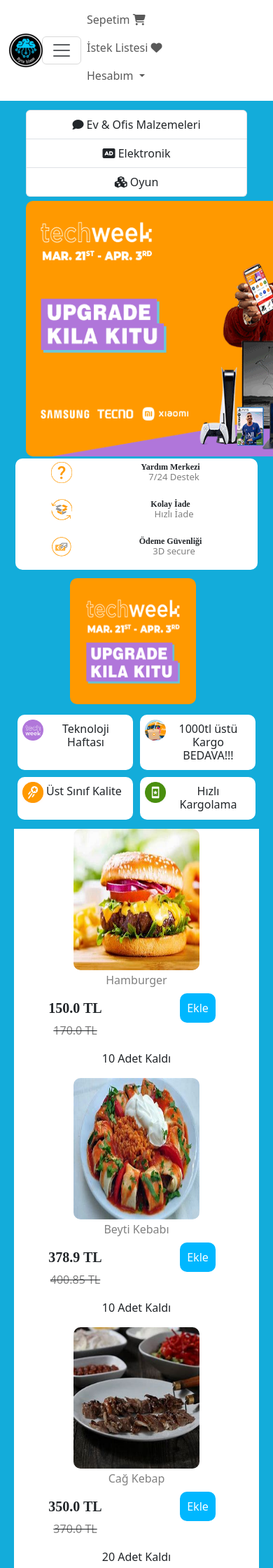
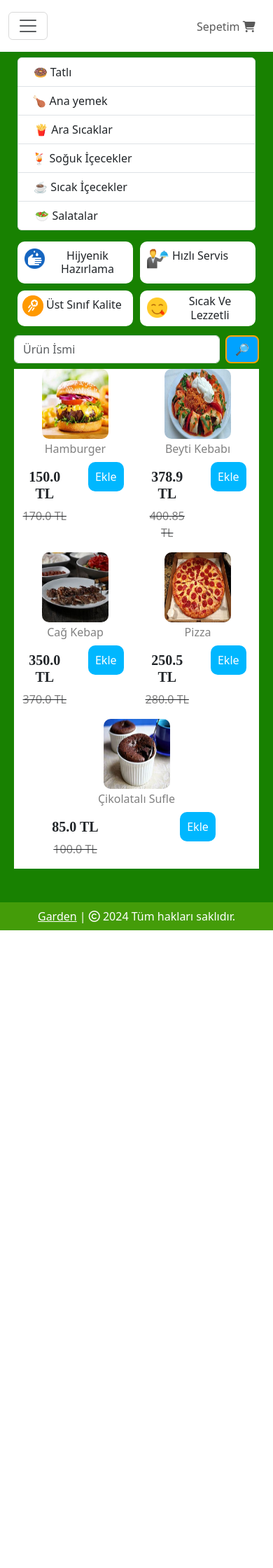
Before and after one commit to Byte-Blaze-Co/restorant-ordering-system, a Flask app: page / in a window 390 px wide; the page is wider, and only the part inside the window is pictured. Shown: the top 2240 px of that part at 70% size. After the commit the page ends 1329 px from the top of that part, so only its background shows below. Run offline with Flask 3, Linux system fonts and the light colour scheme; some libraries are stand-ins or nearby versions; some web fonts are replaced.

Commit message:
Mobile Adaptation update

```diff
--- a/website/__init__.py
+++ b/website/__init__.py
@@ -27,7 +27,6 @@
     app.config['SQLALCHEMY_DATABASE_URI'] = f'sqlite:///{DB_NAME}'
     GOOGLE_CLIENT_ID = "1087409452458-8asgv2ur8664id8te1uijrh523turdv4.apps.googleusercontent.com"
     client_secrets_file = os.path.join(pathlib.Path(__file__).parent, "client_secret.json")
-
     flow = Flow.from_client_secrets_file(
         client_secrets_file=client_secrets_file,
         scopes=["https://www.googleapis.com/auth/userinfo.profile", "https://www.googleapis.com/auth/userinfo.email", "openid"],
--- a/website/static/css/forms.css
+++ b/website/static/css/forms.css
@@ -83,8 +83,8 @@
     padding: 5 20px;
     text-decoration: none;
     color: #fff;
-    background:#20D489;
-    border: 2px solid #20D489;
+    background:#d4ce20;
+    border: 2px solid #cbd420;
     border-radius: 25px;
     transition: all 0.3s ease;
 }
--- a/website/static/css/style.css
+++ b/website/static/css/style.css
@@ -13,6 +13,8 @@
     color: rgb(0, 238, 255);
     transition: 300ms;
 }
+
+
 
 .row .right2 {
     margin-left: -10px;
--- a/website/templates/base.html
+++ b/website/templates/base.html
@@ -9,6 +9,7 @@
 
 
     <script src="https://kit.fontawesome.com/e24507d923.js" crossorigin="anonymous"></script>
+
     <link rel="stylesheet" href="https://cdnjs.cloudflare.com/ajax/libs/bootstrap-icons/1.10.5/font/bootstrap-icons.min.css" />
 
 
@@ -16,15 +17,14 @@
     <link rel="stylesheet" href="{{ url_for('static', filename='css/bootstrap.min.css') }}">
     <link rel="stylesheet" href="{{ url_for('static', filename='css/style.css') }}">
 
-    <title>Byte-Blaze | {% block title %} {% endblock %}</title>
+    <title>Garden | {% block title %} {% endblock %}</title>
 </head>
-<body style="background-color: rgb(19, 172, 218);">
+<body style="background-color: rgb(24, 129, 1);">
 
 
     <!-- navbar section -->
     <nav class="navbar navbar-expand-lg" style="background-color: rgb(255, 255, 255);">
       <div class="container-fluid">
-        <img src= "../static/images/icon.png" class="navbar-brand" href="#"  style="color: rgb(0, 81, 255); font-size: 30px; margin-right: -2px;"></a>
 
         <button class="navbar-toggler" type="button" data-bs-toggle="collapse" data-bs-target="#navbarSupportedContent" aria-controls="navbarSupportedContent" aria-expanded="false" aria-label="Toggle navigation">
           <span class="navbar-toggler-icon"></span>
@@ -32,22 +32,17 @@
         <div class="collapse navbar-collapse" id="navbarSupportedContent">
           <ul class="navbar-nav me-auto mb-2 mb-lg-0">
             <li class="nav-item">
-              <a class="nav-link active" aria-current="page" href="/" style="font-family: cursive; font-size: 19px;">Byte-Shopping</a>
+              <a class="nav-link active" aria-current="page" href="/" style="font-family: cursive; font-size: 25px;">Garden</a>
             </li>
 
             <li class="nav-item">
-              <a class="nav-link text-grey" href="#" style="font-size: 17px;">Hakkımızda</a>
+              <a class="nav-link text-grey" href="#" style="font-size: 15px;">Hakkımızda</a>
+            </li>
+            <li class="nav-item">
+              <a class="nav-link text-grey" href="#" style="font-size: 15px;">İnstagram Sayfamız</a>
             </li>
 
-            <li class="nav-item">
-              <a class="nav-link text-grey" href="#" style="font-size: 17px;">Bize Ulaş</a>
-            </li>
           </ul>
-
-          <form class="d-flex" role="search" action="/search" style="margin-right: 170px;" method="POST">
-            <input class="form-control me-2" name="search" type="search" placeholder="Search" aria-label="Search">
-            <button class="btn" type="submit">Ara</button>
-          </form>
         </div>
 
 
@@ -56,46 +51,16 @@
           <li class="nav-item mx-2" id="items">
 
             {% if cart | length < 1 %}
-            <a class="nav-link text-grey" href="/cart"><span class="badge bg-success"></span> Sepetim
+            <a class="nav-link text-grey" style=" margin-left:205px; margin-top:10px;" href="/cart"><span class="badge bg-success"></span> Sepetim
               <i class="fa-solid fa-cart-shopping"></i>
             </a>
             {% else %}
-            <a class="nav-link text-grey" href="/cart"><span class="badge bg-success"></span> Sepetim
+            <a class="nav-link text-grey" style=" margin-left:205px; margin-top:10px;" href="/cart"><span class="badge bg-success"></span> Sepetim
               <i class="bi bi-{{ cart | length }}-square-fill"></i>
             </a>
 
             {% endif %}
 
-
-          </li>
-
-          <li class="nav-item mx-2" id="items">
-            <a class="nav-link text-grey" href="#"><span class="badge bg-success"></span> İstek Listesi
-              <i class="fa-solid fa-heart"></i>
-            </a>
-          </li>
-
-
-          <li class="nav-item dropdown mx-2">
-            <a class="nav-link dropdown-toggle text-grey" href="#" role="button", id="profileDropdown"
-            data-bs-toggle="dropdown" aria-hidden="false">
-              Hesabım
-            </a>
-            <ul class="dropdown-menu" aria-labelledby="profileDropdown">
-
-
-              {% if current_user.is_authenticated %}
-              <li><a class="dropdown-item" href="/profile/{{ current_user.id }}">Profilim <i class="fa-solid fa-user"></i></a></li>
-              <li><a class="dropdown-item" href="/orders">Siparişlerim <i class="fa-solid fa-truck-fast"></i></a></li>
-              <li><a class="dropdown-item" href="/logout">Çıkış Yap <i class="fa-solid fa-right-from-bracket"></i></a></li>
-
-              {% else %}
-
-              <li><a class="dropdown-item" href="/login">Giriş Yap <i class="fa-solid fa-right-to-bracket"></i></a></li>
-
-              {% endif %}
-
-            </ul>
 
           </li>
 
@@ -121,8 +86,8 @@
     {% endblock %}
 
 
-    <footer class="container-fluid  text-center p-2 mt-5" style="background-color: orange; color: white;">
-      <a href="https://Byte-Blaze.com" style="color: white;">Byte-Blaze</a> | <span>
+    <footer class="container-fluid  text-center p-2 mt-5" style="background-color: rgb(68, 156, 9); color: white;">
+      <a href="https://RestorantUrl.com" style="color: white;">Garden</a> | <span>
         <i class="fa-sharp fa-regular fa-copyright"></i></span> 2024 Tüm hakları saklıdır.
 
     </footer>
--- a/website/templates/home.html
+++ b/website/templates/home.html
@@ -6,66 +6,41 @@
 {% block body %}
 
 <div class="container text-center">
-    <div class="row" style="margin: 10px;">
+    <div class="row" style="margin: 5px; margin-left:-2px; margin-right:-2px;">
       <div class="col " style="margin: 3px;">
         <div class="list-group" id="right1">
+
             <a href="" class="list-group-item list-group-item-action">
-                <i class="fa-solid fa-comment"></i>
-                <span class="link-name">Ev & Ofis Malzemeleri</span>
+                <i class="button" style="margin-left:-240px;"></i>
+                <span class="link-name">🍩  Tatlı</span>
             </a>
             <a href="" class="list-group-item list-group-item-action">
-                <i class="fa fa-audio-description" aria-hidden="true"></i>
-                <span class="link-name">Elektronik</span>
+                <i class="button" style="margin-left:-190px;" aria-hidden="true"></i>
+                <span class="link-name">🍗 Ana yemek</span>
             </a>
             <a href="" class="list-group-item list-group-item-action">
-                <i class="fa fa-cubes" aria-hidden="true"></i>
-                <span class="link-name">Oyun</span>
+                <i class="button" style="margin-left:-180px;" aria-hidden="true"></i>
+                <span class="button">🍟 Ara Sıcaklar</span>
+            </a>
+
+            <a href="" class="list-group-item list-group-item-action">
+                <i class="button" style="margin-left:-155px;"></i>
+                <span class="button">🍹 Soğuk İçecekler</span>
+            </a>
+            <a href="" class="list-group-item list-group-item-action">
+                <i class="button"  style="margin-left:-160px;" aria-hidden="true"></i>
+                <span class="button">☕ Sıcak İçecekler</span>
+            </a>
+            <a href="" class="list-group-item list-group-item-action">
+                <i class="button" style="margin-left:-200px;" aria-hidden="true"></i>
+                <span class="button">🥗  Salatalar</span>
             </a>
 
         </div>
       </div>
-
-
-      <div class="col-md-7" style="margin: 3px;">
-        <img src="../static/images/center.gif" alt="" style="width: 590px; height: 365px; border-radius: 10px;">
-      </div>
       <div class="col-md-2">
         <div class="row" style="background-color: white; border-radius: 10px;">
-
-            <div class="row" style="display: flex; margin-top: 5px;">
-                <div class="col">
-                    <img src="../static/images/help.png" alt="" style="width: 30px; height: 30px; margin-left: -30px;">
-                </div>
-                <div class="col">
-                    <h6 style="font-family:'Times New Roman', Times, serif; font-size: 12px; margin-left: -40px; font-weight: 600;">Yardım Merkezi</h6>
-                    <p style="font-size: small; color: gray; margin-left: -30px; margin-top: -10px;">7/24 Destek</p>
-                </div>
-            </div>
-
-            <div class="row" style="display: flex; margin-top: 5px;">
-                <div class="col">
-                    <img src="../static/images/return.png" alt="" style="width: 30px; height: 30px; margin-left: -30px;">
-                </div>
-                <div class="col">
-                    <h6 style="font-family:'Times New Roman', Times, serif; font-size: 12px; margin-left: -40px; font-weight: 600;">Kolay İade</h6>
-                    <p style="font-size: small; color: gray; margin-left: -30px; margin-top: -10px;">Hızlı İade</p>
-                </div>
-            </div>
-
-            <div class="row" style="display: flex; margin-top: 5px;">
-                <div class="col">
-                    <img src="../static/images/payment.png" alt="" style="width: 30px; height: 30px; margin-left: -30px;">
-                </div>
-                <div class="col">
-                    <h6 style="font-family:'Times New Roman', Times, serif; font-size: 12px; margin-left: -40px; font-weight: 600;">Ödeme Güvenliği</h6>
-                    <p style="font-size: small; color: gray; margin-left: -30px; margin-top: -10px;">3D secure </p>
-                </div>
-            </div>
         </div>
-        <div class="row" style="margin-top: 12px;">
-            <div class="col">
-                <img src="../static/images/right2.gif" alt="" class="right2">
-            </div>
 
         </div>
       </div>
@@ -76,34 +51,37 @@
 <div class="container text-center">
     <div class="row" style="margin: 8px;">
         <div class="col" style="display: flex; background-color: white; border-radius: 10px; padding: 7px; margin: 5px;">
-            <img src="../static/images/techweek.png" alt="" style="width: 30px; height: 30px;">
-            <h6 style="margin: 4px">Teknoloji Haftası </h6>
+            <img src="../static/images/techweek.png" alt="" style="width: 35px; height: 35px;">
+            <h6 style="margin: 4px">Hijyenik Hazırlama </h6>
         </div>
         <div class="col" style="display: flex; background-color: white; border-radius: 10px; padding: 7px; margin: 5px;">
-            <img src="../static/images/FreeDelivery.png" alt="" style="width: 30px; height: 30px;">
-            <h6 style="margin: 4px">1000tl üstü Kargo BEDAVA!!!</h6>
+            <img src="../static/images/FreeDelivery.png" alt="" style="width: 35px; height: 35px;">
+            <h6 style="margin: 4px">Hızlı Servis</h6>
         </div>
         <div class="col" style="display: flex; background-color: white; border-radius: 10px; padding: 7px; margin: 5px;">
             <img src="../static/images/food.png" alt="" style="width: 30px; height: 30px;">
             <h6 style="margin: 4px">Üst Sınıf Kalite</h6>
         </div>
         <div class="col" style="display: flex; background-color: white; border-radius: 10px; padding: 7px; margin: 5px;">
-            <img src="../static/images/airtime.png" alt="" style="width: 30px; height: 30px;">
-            <h6 style="margin: 4px">Hızlı Kargolama</h6>
+            <img src="../static/images/airtime.png" alt="" style="width: 35px; height: 35px;">
+            <h6 style="margin: -1px">Sıcak Ve Lezzetli</h6>
         </div>
 
     </div>
 </div>
 
-
+<form class="d-flex" role="search" action="/search" style="margin-left:20px; margin-right:20px;" method="POST">
+    <input class="form-control me-2" name="search" type="search" placeholder="Ürün İsmi" aria-label="Search">
+    <button class="btn" type="submit">🔎</button>
+  </form>
 <div class="container text-center">
-    <div class="row" style="margin: 8px; background-color: rgb(219, 218, 218);" id="column">
+    <div class="row" style="margin: 8px; border-radius: 10px; background-color: rgb(219, 219, 218);" id="column">
 
         {% for item in items %}
 
-        <div class="col" style="background-color: white;">
+        <div class="col" style=" background-color: rgb(255, 255, 255);">
 
-            <img src="{{ item.product_picture }}" alt="" style="height: 202px; width: 180px; border-radius: 10px;">
+            <img src="{{ item.product_picture }}" alt="" style="height: 100px; width: 95px; border-radius: 10px;">
 
             <div class="row" style="margin-top: 5px;">
                 <h6 style="color: gray;">{{ item.product_name }}</h6>
@@ -124,7 +102,7 @@
             </div>
 
             <div class="row">
-                <p>{{ item.in_stock }} Adet Kaldı</p>
+
             </div>
         </div>
 
--- a/website/templates/search.html
+++ b/website/templates/search.html
@@ -28,8 +28,8 @@
 
                 <div class="col">
 
-                    <h5 style="font-weight: 600; font-family: 'Times New Roman', Times, serif;">Ksh {{ item.current_price }}</h5>
-                    <strike><p style="color: gray;">Ksh {{ item.previous_price}}</p></strike>
+                    <h5 style="font-weight: 600; font-family: 'Times New Roman', Times, serif;">{{ item.current_price }} TL</h5>
+                    <strike><p style="color: gray;">{{ item.previous_price}} TL</p></strike>
                 </div>
 
                 <div class="col">
```
Also changed, not shown: website/templates/admin.html (+4 -4 lines), website/templates/cart.html (+5 -3 lines), website/templates/change_password.html (deleted, +0 -35 lines), instance/database.sqlite3, media/beyti.jpg (added), media/cagkebap.jpg (added), media/hamburger.jpg (added), media/pizza.jpg (added), media/sufle.jpg (added), website/static/images/FreeDelivery.png, website/static/images/airtime.png, website/static/images/center.gif (deleted), website/static/images/right2.gif (deleted), website/static/images/techweek.png.
